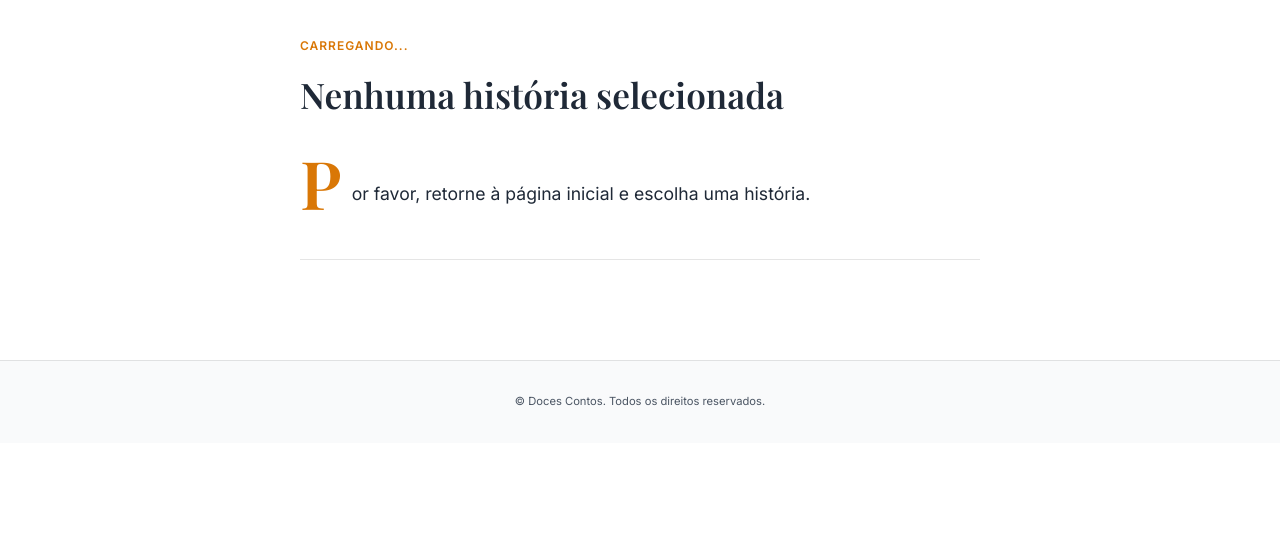
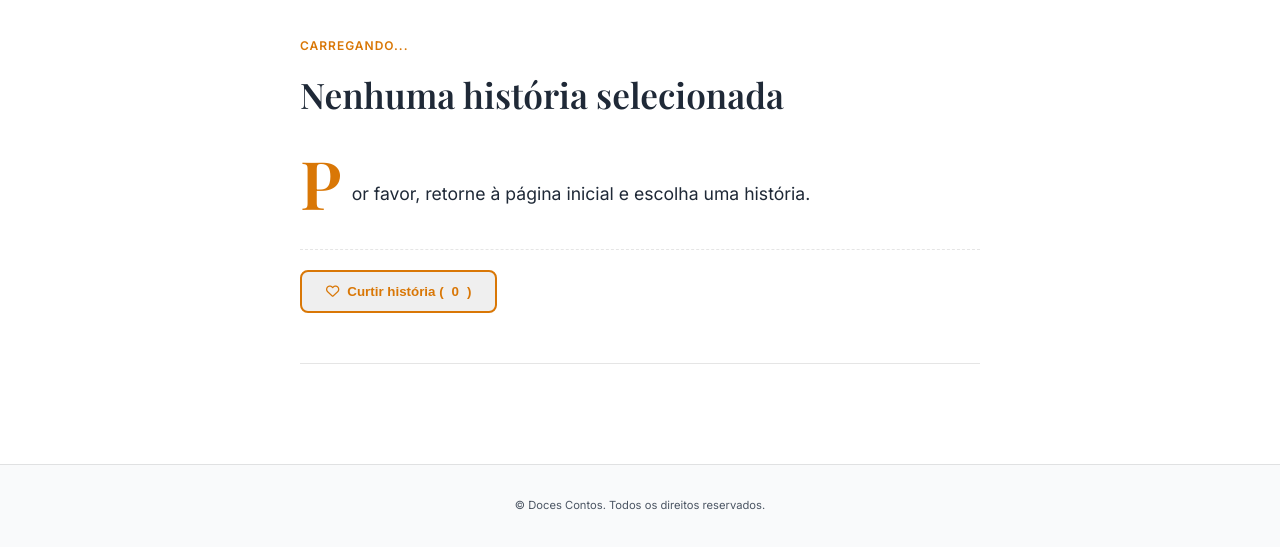
Before and after one commit to contosdaesquina/docescontos, a plain HTML site: page leitor.html in a window 1280 px wide. Shown: the part 87-636 px from the top of the page. Drawn offline with nearby package versions, Linux system fonts and the light colour scheme; a web font is replaced by a local one.

Commit message:
Add like button and interaction section to leitor.html

```diff
--- a/leitor.html
+++ b/leitor.html
@@ -43,10 +43,17 @@
             <div id="chapter-text" class="text-body" style="line-height: 1.8; font-size: 1.1rem; margin-top: 30px;">
                 <p>Aguarde enquanto buscamos a história...</p>
             </div>
+
+            <!-- BOTÕES DE CURTIR / INTERAÇÃO -->
+            <div class="chapter-interaction" style="display: flex; align-items: center; gap: 1rem; margin-top: 40px; padding-top: 20px; border-top: 1px dashed var(--border-color);">
+                <button id="like-btn" class="btn btn-outline" onclick="curtirCapitulo()" style="display: flex; align-items: center; gap: 0.5rem; cursor: pointer;">
+                    <i class="far fa-heart" id="like-icon"></i> Curtir história (<span id="like-count">0</span>)
+                </button>
+            </div>
         </article>
 
         <!-- Navegação numérica entre capítulos -->
-        <div class="chapter-pagination" style="display: flex; justify-content: space-between; margin-top: 50px; padding-top: 20px; border-top: 1px solid rgba(0,0,0,0.1);">
+        <div class="chapter-pagination">
             <button id="prev-btn" class="btn btn-primary" onclick="mudarCapitulo(-1)" style="display:none;">&larr; Capítulo Anterior</button>
             <button id="next-btn" class="btn btn-primary" onclick="mudarCapitulo(1)" style="display:none; margin-left: auto;">Próximo Capítulo &rarr;</button>
         </div>
```
